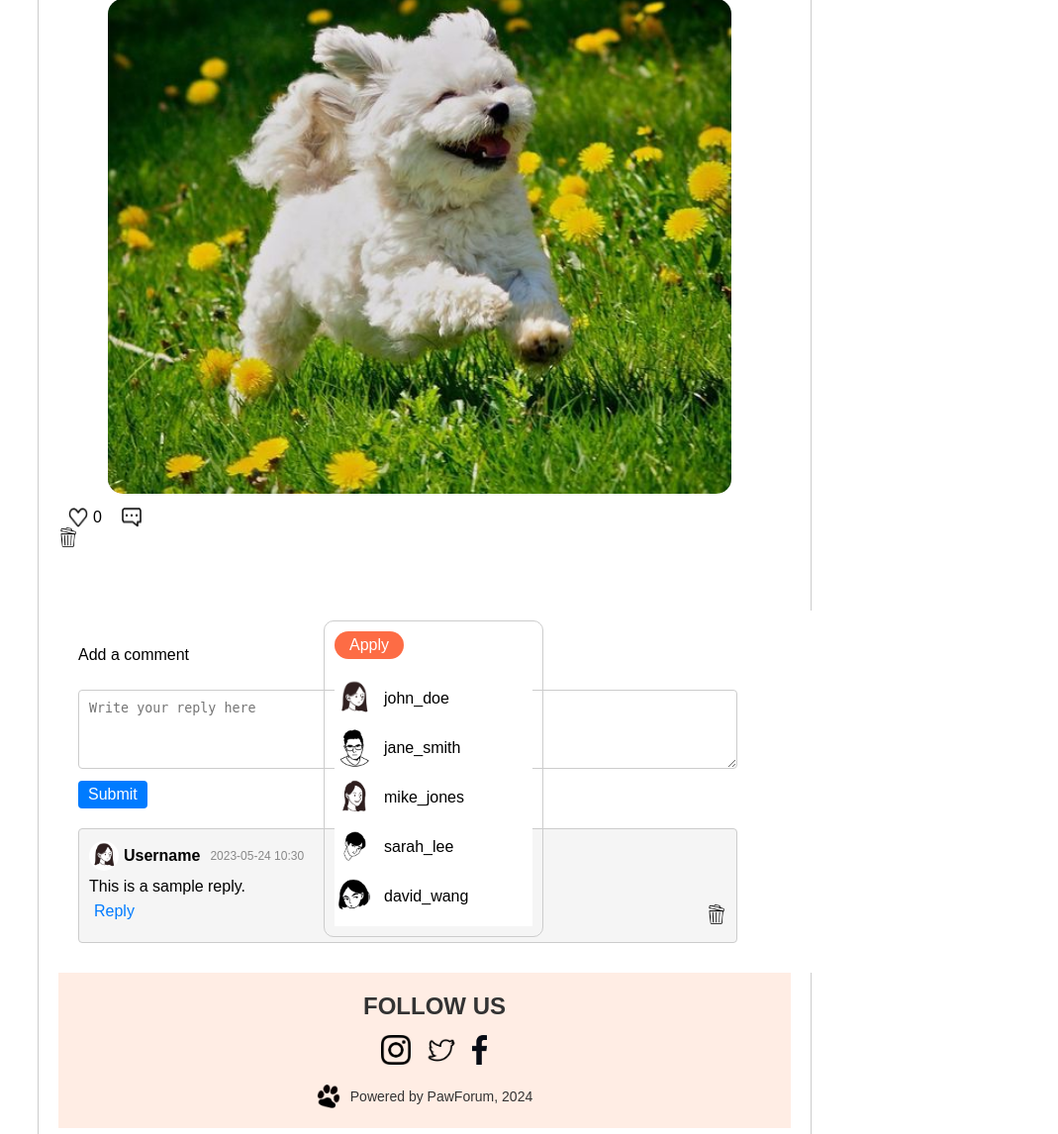
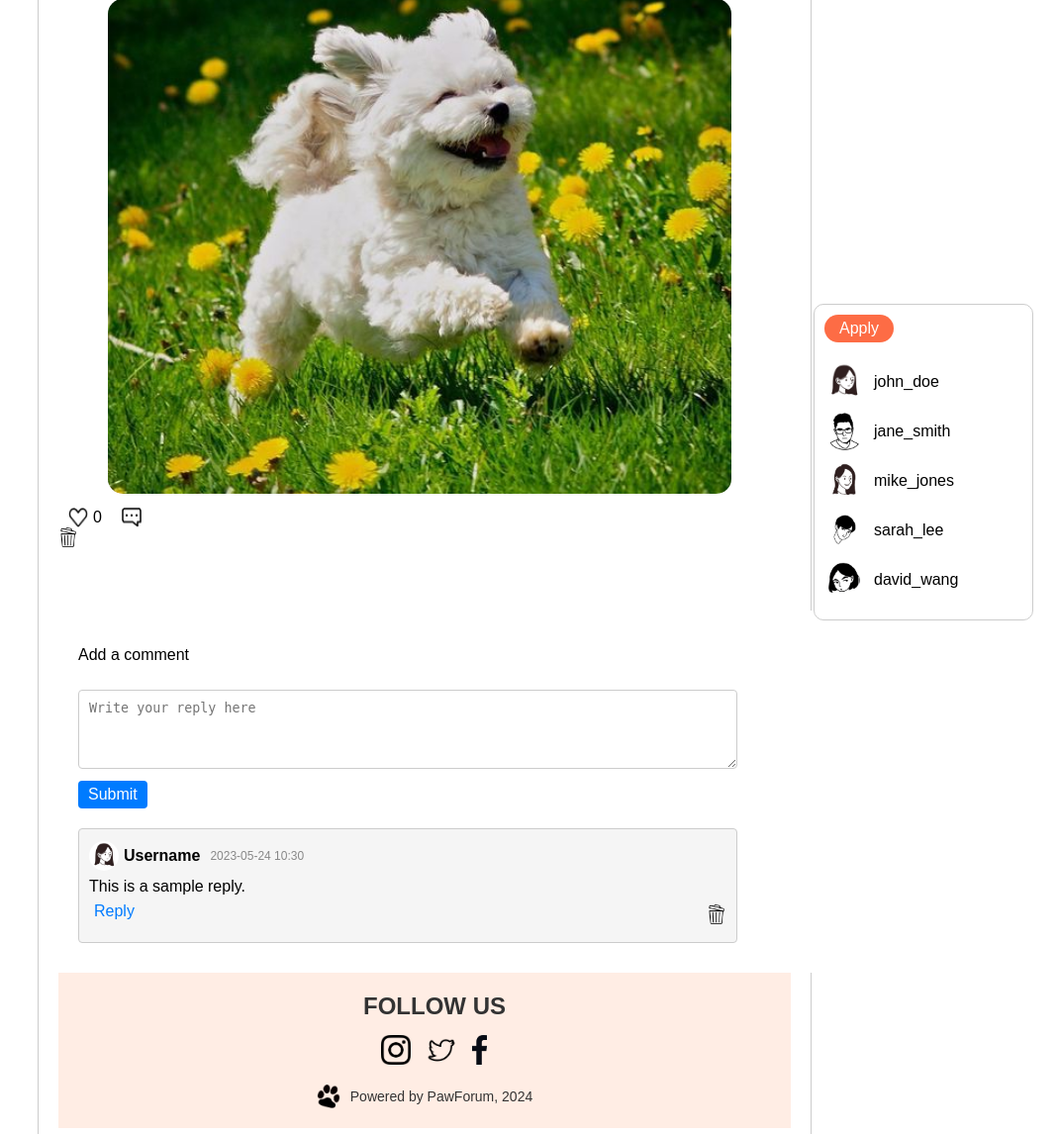
Before and after one commit to Misoto22/Paw-Forum, a Flask app: page /post/1 in a window 1280 px wide. Shown: the part 1528-2674 px from the top of the page at 99% size, without its empty margins (211-1280 px from the left). Run offline with Flask 3, Linux system fonts and the light colour scheme; a user stored in the database is signed in; data comes from the database, SQL or seed files in the repository.

Commit message:
adjust user list container position

```diff
--- a/app/static/css/style.css
+++ b/app/static/css/style.css
@@ -506,6 +506,7 @@ textarea {
 .forum-detail .forum-footer .delete {
   margin-left: 380px;
 }
+
 .forum-image-detail img {
   width: 630px;
   height: 500px;
@@ -755,8 +756,8 @@ textarea {
 
 .user-list-container {
   position: absolute;
-  top: 70px;
-  right: 250px;
+  top: -250px;
+  right: -245px;
   border: 1px solid #ccc;
   border-radius: 10px;
   padding: 10px;
@@ -795,7 +796,12 @@ textarea {
   z-index: 1000;
   padding: 20px;
   white-space: nowrap;
+
+  top: 50% !important;
+  left: 50% !important;
+  transform: translate(-50%, -50%);
 }
+
 .action-button {
   background-color: #fd6c45;
   color: white;
```
